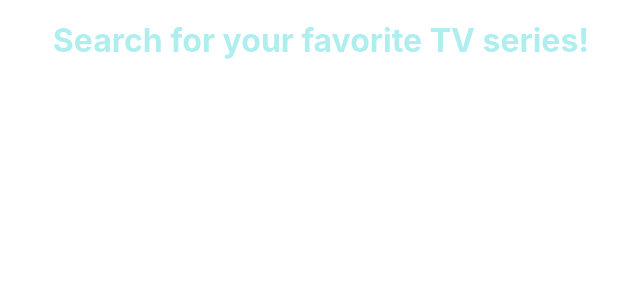
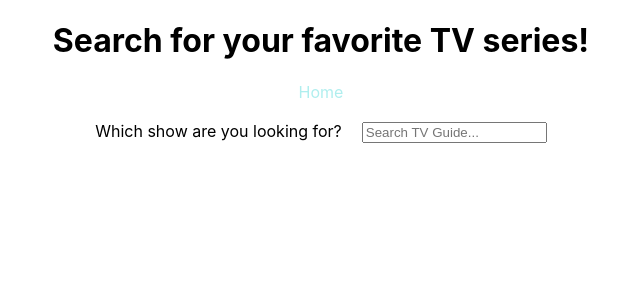
Before and after one commit to michellewong793/tv-series-search, a React (Create React App) app: page / in a window 1280 px wide. Shown: the top 300 px of the page, without its empty margins (319-959 px from the left). Built offline with nearby package versions, Linux system fonts and the light colour scheme.

Commit message:
Trying to fix issues with react-router and gh-pages part 2

```diff
--- a/package.json
+++ b/package.json
@@ -1,4 +1,5 @@
-{ "homepage":"https://michellewong793.github.io/tv-series-search/",
+{
+  "homepage": "https://michellewong793.github.io/tv-series-search",
   "name": "tv-series-search",
   "version": "0.1.0",
   "private": true,
--- a/src/App.js
+++ b/src/App.js
@@ -1,7 +1,7 @@
 import React, { Component } from 'react';
-import Form from './components/Form'
 import './App.css';
 import Main from './components/Main';
+import {Link} from 'react-router-dom';
 
 class App extends React.Component {
   render() {
@@ -9,11 +9,11 @@ class App extends React.Component {
       <div className="App">
         <header className="App-header">
           <h1>
-            <a href={process.env.PUBLIC_URL + '/'}>
             Search for your favorite TV series!
-            </a>
           </h1>
-          <Main/>
+           <Link to= {process.env.PUBLIC_URL + "/"}>Home</Link>
+           <Main/>
+
         </header>
       </div>
     );
--- a/src/components/Main/index.js
+++ b/src/components/Main/index.js
@@ -4,10 +4,10 @@ import SingleSeries from '../SingleSeries';
 import Form from '../Form';
 
 const Main = props => (
-    <Switch>
-        <Route path={process.env.PUBLIC_URL + '/'}></Route> component={Form}/>
-        <Route path='/series/:id' component={SingleSeries}/>
-    </Switch>
+        <Switch>
+            <Route exact path='/' component={Form}/>
+            <Route path='/series/:id' component={SingleSeries}/>
+        </Switch>
 )
 
 export default Main;
--- a/src/index.js
+++ b/src/index.js
@@ -6,7 +6,7 @@ import * as serviceWorker from './serviceWorker';
 import { BrowserRouter } from 'react-router-dom';
 
 ReactDOM.render(
-<BrowserRouter><App /></BrowserRouter>, document.getElementById('root'));
+<BrowserRouter basename={process.env.PUBLIC_URL}><App /></BrowserRouter>, document.getElementById('root'));
 
 // If you want your app to work offline and load faster, you can change
 // unregister() to register() below. Note this comes with some pitfalls.
```
Also changed, not shown: 1 other file (tests, documents, lock files or other folders).
